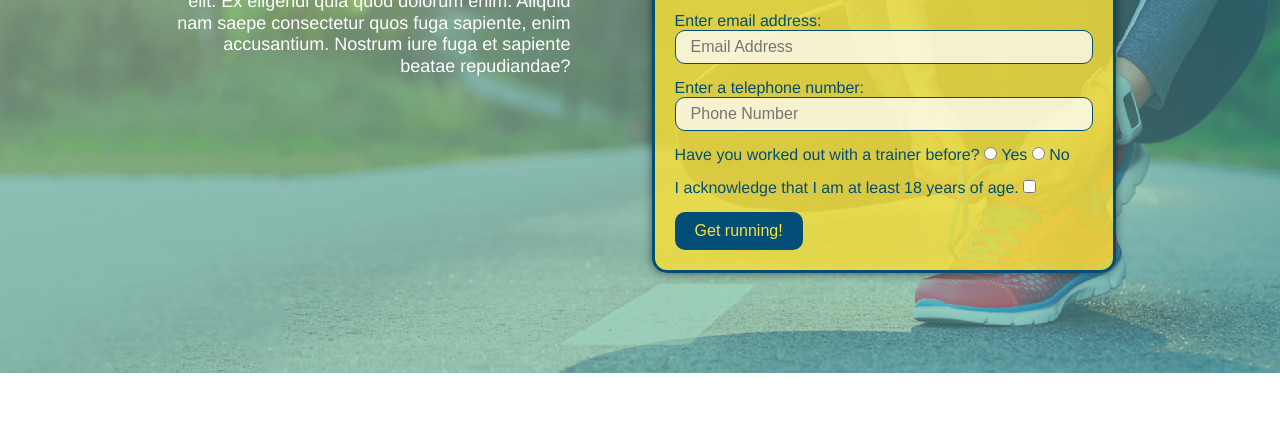
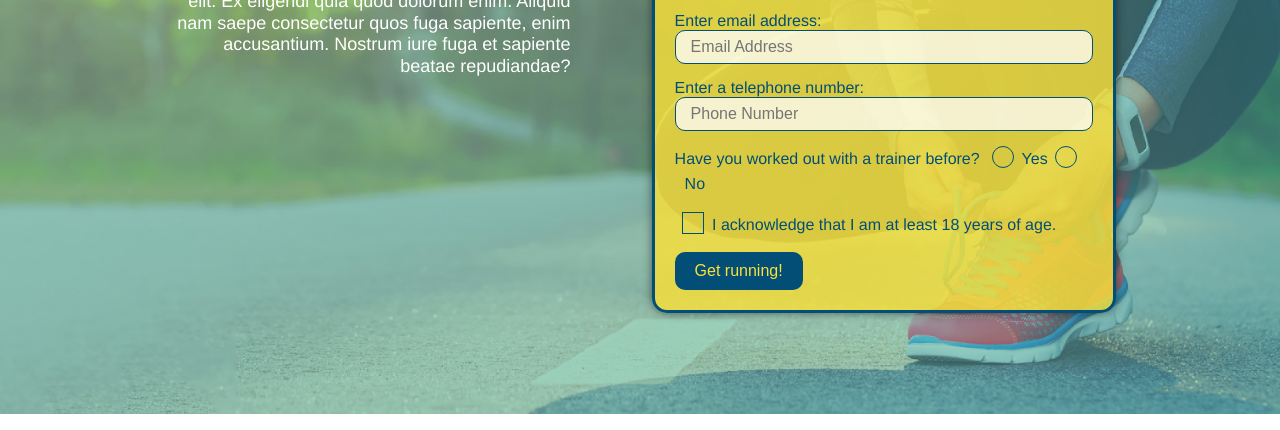
Before and after one commit to blchilds55/run-buddy, a plain HTML site: page index.html in a window 1280 px wide. Shown: the part 345-775 px from the top of the page. Drawn offline with Linux system fonts and the light colour scheme.

Commit message:
final css touches

```diff
--- a/assets/css/style.css
+++ b/assets/css/style.css
@@ -2,6 +2,12 @@
     margin: 0;
     padding: 0;
     box-sizing: border-box;
+}
+
+:root {
+    --primary-color: #fce138;
+    --secondary-color: #024e76;
+    --tertiary-color: #39a6b2;
 }
 
 body {
@@ -24,19 +30,20 @@ header {
     background-size: cover;
     background-position: 80%;
     background-attachment: fixed;
+    z-index: 9999;
 }
 
 header h1 {
     font-weight: bold;
     font-size: 36px;
-    color: #fce138;
+    color: var(--primary-color);
     margin: 0;
     text-shadow: 0 0 10px rgba( 0, 0, 0, .5);
 }
 
 header a {
     text-decoration: none;
-    color: #fce138;
+    color: var(--primary-color);
 }
 
 header nav {
@@ -59,14 +66,14 @@ header nav ul li a {
 }
 
 header nav ul li a:hover {
-    background: #fce138;
+    background: var(--primary-color);
     color: #024e76;
     border-radius: 15px;
     text-shadow: none;
 }
 
 footer {
-    background: #fce138;
+    background: var(--primary-color);
     width: 100%;
     padding: 40px 35px;
     display: flex;
@@ -127,7 +134,7 @@ section {
 .hero-cta h2 {
     font-style: italic;
     font-size: 55px;
-    color: #fce138;
+    color: var(--primary-color);
     text-shadow: 0 0 10px rgba( 0, 0, 0, .5);
 }
 
@@ -167,7 +174,7 @@ section {
 }
 
 .hero-form button {
-    color: #fce138;
+    color: var(--primary-color);
     background-color: #024e76;
     border: none;
     padding: 10px 20px;
@@ -189,7 +196,7 @@ section {
 }
 
 .steps {
-    background: #fce138;
+    background: var(--primary-color);
 }
 
 .step {
@@ -272,7 +279,7 @@ section {
 .trainer {
     margin: 20px;
     background: #024e76;
-    color: #fce138;
+    color: var(--primary-color);
     flex: 1;
 }
 
@@ -312,7 +319,7 @@ section {
 }
 
 .contact h2 {
-    color: #fce138;
+    color: var(--primary-color);
 }
 
 .contact-info {
@@ -335,7 +342,7 @@ section {
 }
 
 .contact-info h3 {
-    color: #fce138;
+    color: var(--primary-color);
     font-size: 32px;
 }
 
@@ -367,7 +374,7 @@ section {
 .contact-form button {
     width: 100%;
     border: none;
-    background: #fce138;
+    background: var(--primary-color);
     color: #024e76;
     text-align: center;
     padding: 15px 0;
@@ -376,12 +383,12 @@ section {
 }
 
 .contact-form button:hover {
-    color: #fce138;
+    color: var(--primary-color);
     background: #39a6b2;
 }
 
 .contact-info a {
-    color: #fce138;
+    color: var(--primary-color);
 }
 
 .flex-row {
@@ -389,7 +396,7 @@ section {
 }
 
 .services {
-    background: #fce138;
+    background: var(--primary-color);
 }
 
 .service-grid-wrapper {
@@ -440,6 +447,64 @@ section {
 .grid-head, .grid-price, .service-grid-item.cancel {
     font-size: 1.5rem;
     font-weight: bold;
+}
+
+.checkbox-wrapper input, .radio-wrapper input {
+    opacity: 0;
+}
+
+.checkbox-wrapper label, .radio-wrapper label {
+    position: relative;
+    left: 10px;
+    margin: 10px;
+    line-height: 1.6;
+}
+
+.checkbox-wrapper label::before, .radio-wrapper label::before {
+    content: "";
+    height: 20px;
+    width: 20px;
+    background: (255, 255, 255, .75);
+    border: 1px solid #024e76;
+    position: absolute;
+    top: -4px;
+    left: -30px;
+}
+
+.radio-wrapper label::before {
+    border-radius: 50%;
+}
+
+.radio-wrapper label::after {
+    content: "";
+    width: 20px;
+    height: 20px;
+    border-radius: 50%;
+    background: #024e76;
+    position: absolute;
+    left: -29px;
+    top: -3px;
+    background-image: radial-gradient(circle, #39a6b2, #024e76);
+}
+
+.checkbox-wrapper label:after {
+    content: "";
+    height: 6px;
+    width: 14px;
+    border-left: 2px solid #024e76;
+    border-bottom: 2px solid #024e76;
+    position: absolute;
+    left: -26px;
+    top: 1px;
+    transform: rotate(-58deg);
+}
+
+.checkbox-wrapper input + label::after, .radio-wrapper input + label::after {
+    content: none;
+}
+
+.checkbox-wrapper input:checked + label::after, .radio-wrapper input:checked + label::after {
+    content: "";
 }
 
 @media screen and (max-width: 980px) {
--- a/index.html
+++ b/index.html
@@ -46,7 +46,7 @@
                 <label for="phone">Enter a telephone number:</label>
                 <input type="tel" placeholder="Phone Number" phone number="phone" id="phone" class ="form-input" />
 
-                <p>
+                <!--<p>
                     Have you worked out with a trainer before?
                     <input type="radio" name="trainer-confirm" id="trainer-yes" />
                     <label for="trainer-yes">Yes</label>
@@ -60,7 +60,26 @@
                         <input type="checkbox" id="confirm-age" name="confirm-age">
                         <label for="confirm-age"></label><br>
                     </p>
-                </label>
+                </label> -->
+
+                <p>
+                    Have you worked out with a trainer before?
+                    <span class="radio-wrapper">
+                      <input type="radio" name="trainer-confirm" id="trainer-yes" />
+                      <label for="trainer-yes">Yes</label>
+                    </span>
+                    <span class="radio-wrapper">
+                      <input type="radio" name="trainer-confirm" id="trainer-no" />
+                      <label for="trainer-no">No</label>
+                    </span>
+                </p>
+                <p>
+                    <span class="checkbox-wrapper">
+                      <input type="checkbox" name="age-confirm" id="checkbox" />
+                      <label for="checkbox">I acknowledge that I am at least 18 years of age.</label>
+                    </span>
+                </p>
+
                 <button type="submit">
                     Get running!
                 </button>
```
